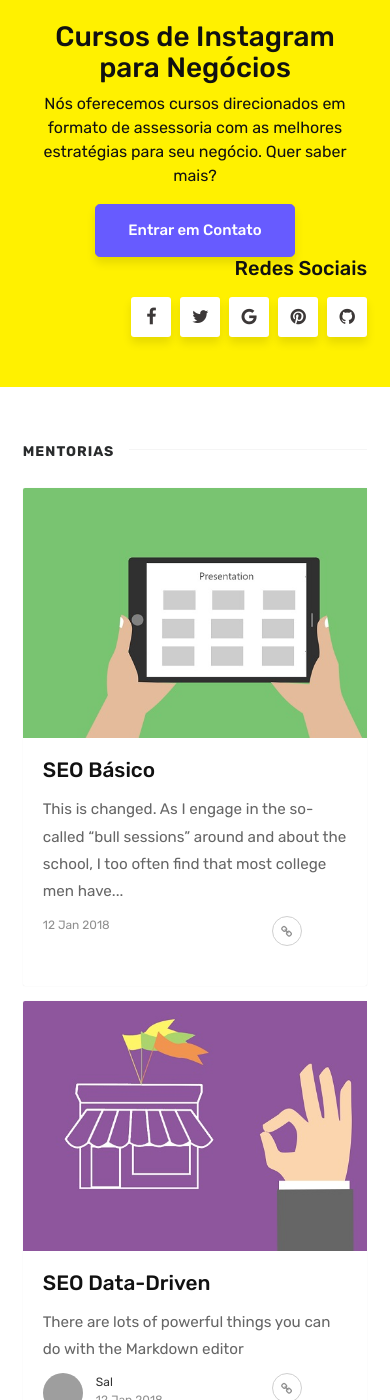
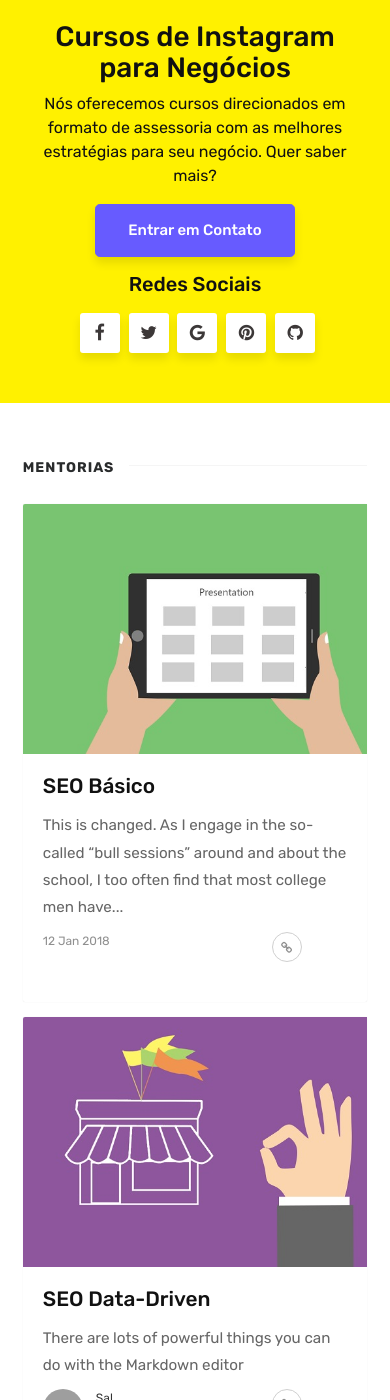
Before and after one commit to fabiolafaria/fabiolafaria.github.io, a Jekyll site: the page built from index.html, in a window 390 px wide and 1400 px high, scrolled down 689 px. Built offline with Jekyll 4.4.1, drawn with Linux system fonts in a browser that asks for light colours; the list of posts is cut into pages by our own code; comment, search, counter and statistics services are not loaded; grey boxes are pictures that could not be loaded.

Commit message:
Updated 'assets/css/theme.css' via CloudCannon

```diff
--- a/assets/css/theme.css
+++ b/assets/css/theme.css
@@ -868,6 +868,7 @@ iframe {
     .beforefooter {text-align:center;}
     .afterintro {text-align:center;}
     .beforefooter .footersocial { text-align: center !important;    margin-top: 1rem; }
+    .afterintro .footersocial { text-align: center !important;    margin-top: 1rem; }
     .form-group .col-md-6:first-child {   margin-bottom: 1rem;}
 
 }
```
